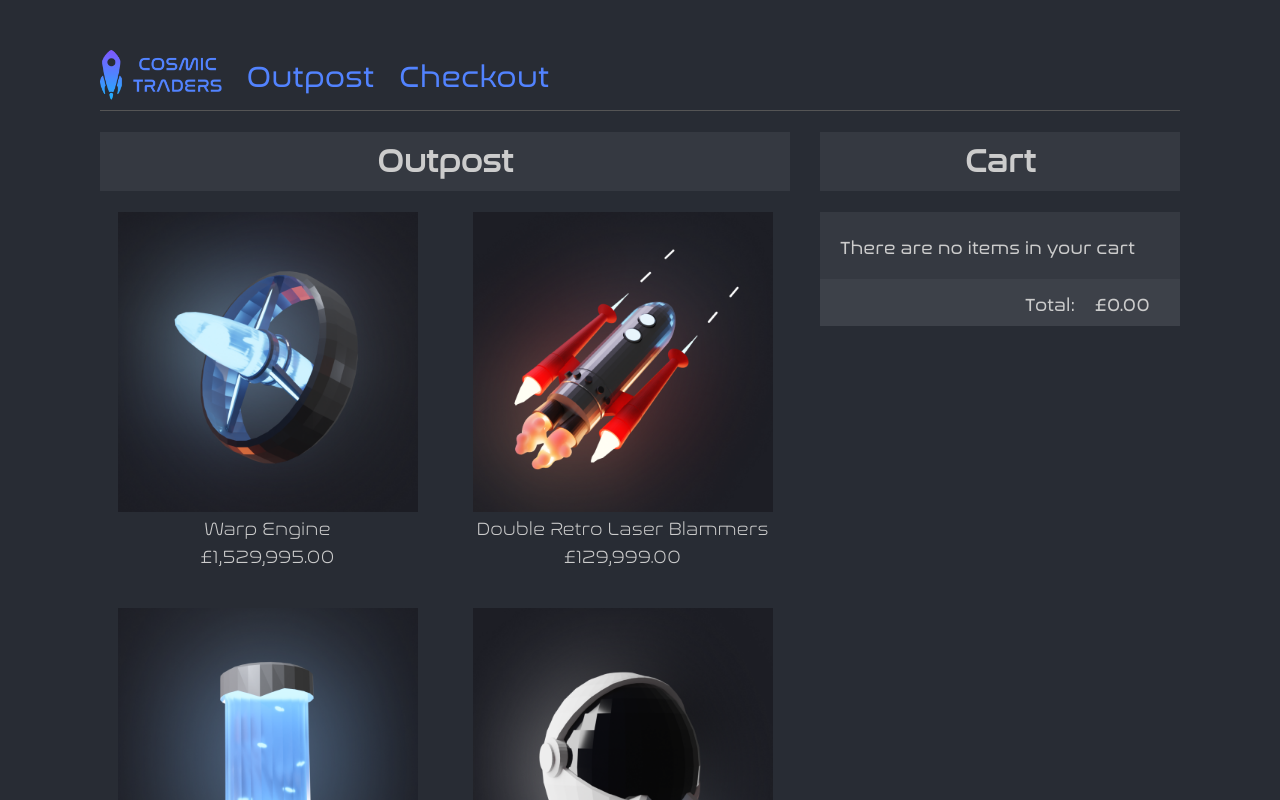
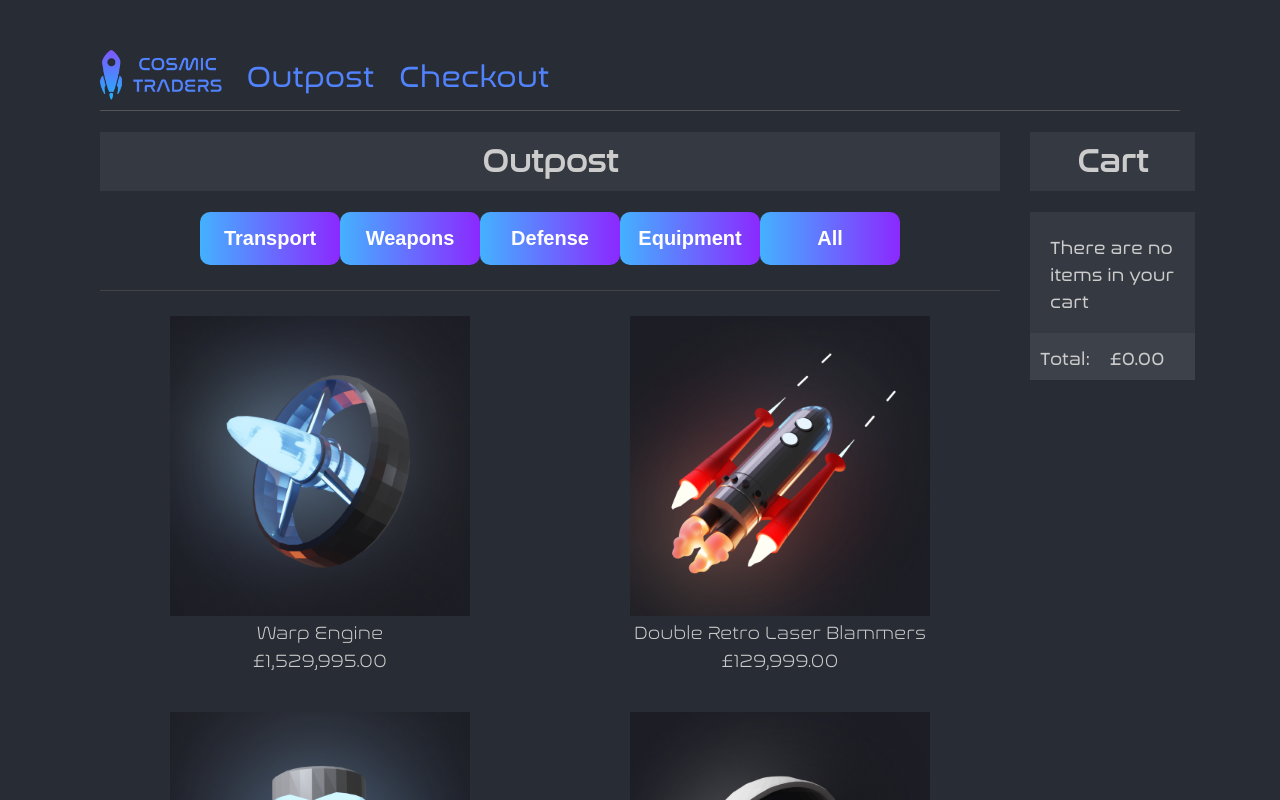
Before and after one commit to Nerony-Git/comic-traders, a React (Create React App) app: page /outpost in a window 1280 px wide. Shown: the top 800 px of the page. Built offline with nearby package versions, Linux system fonts and the light colour scheme.

Commit message:
updated product listing

```diff
--- a/src/products/ProductListing.js
+++ b/src/products/ProductListing.js
@@ -1,16 +1,36 @@
+import { useSearchParams } from 'react-router-dom'
+
 import products from '../products/products.json'
 import styles from './ProductListing.module.css'
 import Product from './Product'
 
 function ProductListing(props) {
+    const [searchParams, setSearchParams] = useSearchParams()
+    const filter = searchParams.get('filter')
+
+    function setFilter(filter) {
+        setSearchParams({filter})
+    }
+
     return (
+        <>
+        <div className={styles.filters}>
+            <button className='button' onClick={() => setFilter('transport')}> Transport </button>
+            <button className='button' onClick={() => setFilter('weapons')}> Weapons </button>
+            <button className='button' onClick={() => setFilter('defense')}> Defense </button>
+            <button className='button' onClick={() => setFilter('Equipment')}> Equipment </button>
+            <button className='button' onClick={() => setFilter('')}> All </button>
+        </div>
         <ul className={styles.products}>
-            {products.map((product, idx) => (
+            {products
+            .filter(p => !filter || p.category === filter)
+            .map((product, idx) => (
                 <li key={idx}>
                     <Product productData = {product} addToCart={props.addToCart} />
                 </li>)
             )}
         </ul>
+        </>
     )
 }
 
```
